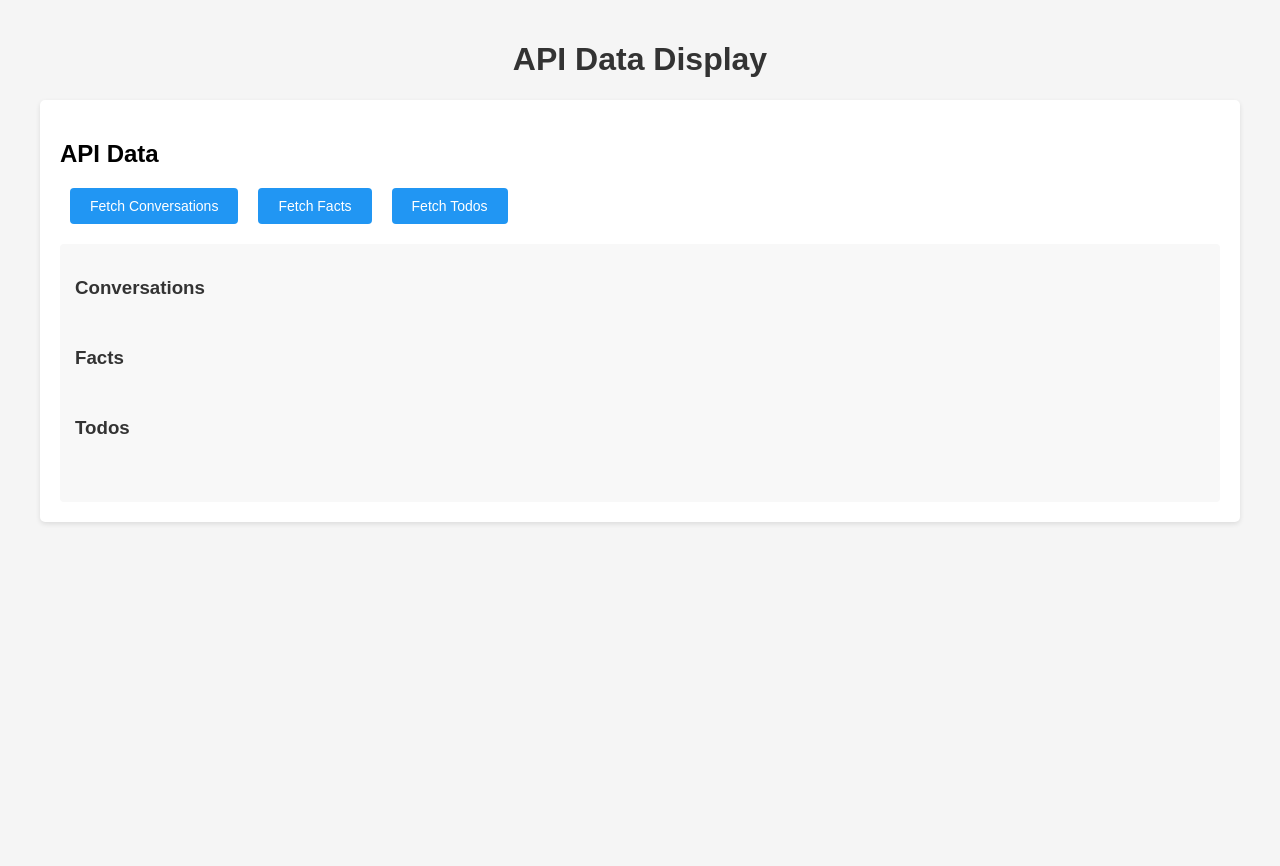
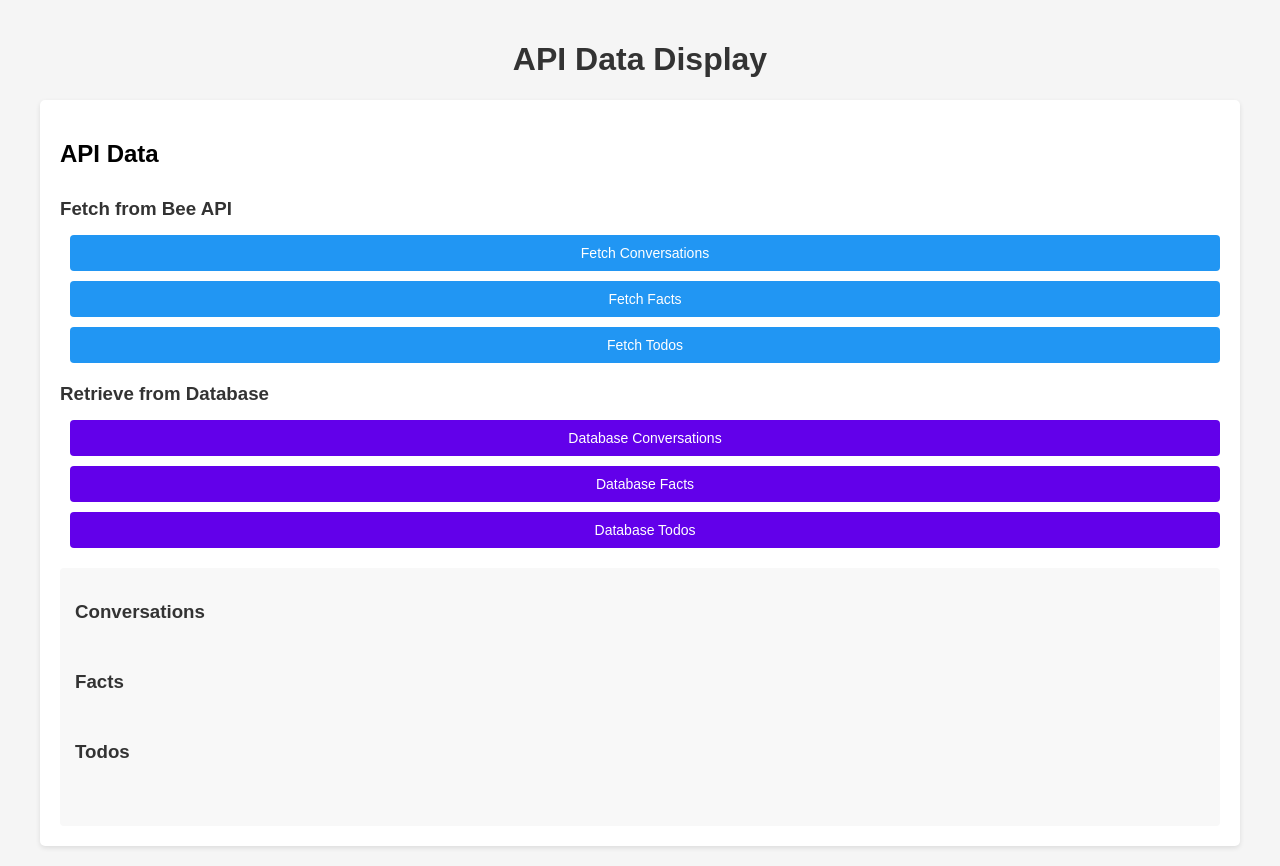
Before and after one commit to bbookman/Consolidated, a Flask app: page / in a window 1280 px wide. Before the commit the page ends 524 px from the top, so only its background shows below. Run offline with Flask 3, Linux system fonts and the light colour scheme.

Commit message:
Add database API endpoints and frontend integration for conversations, facts, and todos.
Replit-Commit-Author: Agent
Replit-Commit-Session-Id: c0a4addd-ece6-4ed5-95b6-c1cf11db8db4
Replit-Commit-Screenshot-Url: https://storage.googleapis.com/screenshot-production-us-central1/03657d4f-4b0a-4d41-9f65-aae2f4d19408/185e7803-1fe3-4828-9cb5-e7ea56541413.jpg

```diff
--- a/app.py
+++ b/app.py
@@ -273,5 +273,74 @@ async def get_todos():
         app.logger.error(f"Error in get_todos: {str(e)}")
         return {'error': str(e)}, 500
 
+# Database-specific API endpoints
+@app.route('/api/db/conversations', methods=['GET'])
+def get_db_conversations():
+    try:
+        # Retrieve conversations from database
+        conversations = db.get_conversations_from_db()
+
+        # Format for display
+        formatted_conversations = []
+        for conv in conversations:
+            # Convert from SQLAlchemy object to dictionary
+            formatted_conv = {
+                "Summary": conv.summary if conv.summary else "No summary available",
+                "Created At": conv.created_at.isoformat() if conv.created_at else "Unknown",
+                "Address": conv.address if conv.address else "No address"
+            }
+            formatted_conversations.append(formatted_conv)
+
+        return {'conversations': formatted_conversations, 'count': len(formatted_conversations)}
+
+    except Exception as e:
+        app.logger.error(f"Error getting conversations from DB: {str(e)}")
+        return {'error': str(e)}, 500
+
+@app.route('/api/db/facts', methods=['GET'])
+def get_db_facts():
+    try:
+        # Retrieve facts from database
+        facts = db.get_facts_from_db()
+
+        # Format for display
+        formatted_facts = []
+        for fact in facts:
+            # Convert from SQLAlchemy object to dictionary
+            formatted_fact = {
+                "Text": fact.text,
+                "Created At": fact.created_at.isoformat() if fact.created_at else "Unknown"
+            }
+            formatted_facts.append(formatted_fact)
+
+        return {'facts': formatted_facts, 'count': len(formatted_facts)}
+
+    except Exception as e:
+        app.logger.error(f"Error getting facts from DB: {str(e)}")
+        return {'error': str(e)}, 500
+
+@app.route('/api/db/todos', methods=['GET'])
+def get_db_todos():
+    try:
+        # Retrieve todos from database
+        todos = db.get_todos_from_db()
+
+        # Format for display
+        formatted_todos = []
+        for todo in todos:
+            # Convert from SQLAlchemy object to dictionary
+            formatted_todo = {
+                "Task": todo.task,
+                "Completed": "Yes" if todo.completed else "No",
+                "Created At": todo.created_at.isoformat() if todo.created_at else "Unknown"
+            }
+            formatted_todos.append(formatted_todo)
+
+        return {'todos': formatted_todos, 'count': len(formatted_todos)}
+
+    except Exception as e:
+        app.logger.error(f"Error getting todos from DB: {str(e)}")
+        return {'error': str(e)}, 500
+
 if __name__ == '__main__':
     app.run(host='0.0.0.0', port=5000, debug=True)
--- a/static/script.js
+++ b/static/script.js
@@ -2,6 +2,11 @@
 const fetchConversationsButton = document.getElementById('fetch-conversations');
 const fetchFactsButton = document.getElementById('fetch-facts');
 const fetchTodosButton = document.getElementById('fetch-todos');
+
+// Database-related buttons
+const dbConversationsButton = document.getElementById('db-conversations');
+const dbFactsButton = document.getElementById('db-facts');
+const dbTodosButton = document.getElementById('db-todos');
 
 // Function to format date
 function formatDate(dateString) {
@@ -79,7 +84,39 @@ async function fetchApiData(endpoint) {
     }
 }
 
-// Event listeners
+// Database functions
+async function fetchDbData(endpoint) {
+    try {
+        const response = await fetch(`/api/db/${endpoint}`);
+        const data = await response.json();
+
+        if (data.error) {
+            throw new Error(data.error);
+        }
+
+        // Display data as cards and show record count
+        displayDataAsCards(data, endpoint);
+
+        // Add a status message showing record count
+        const cardsContainer = document.getElementById(`${endpoint}-cards`);
+        const countMessage = document.createElement('div');
+        countMessage.className = 'db-status';
+        countMessage.innerHTML = `<p>Retrieved ${data.count} records from database</p>`;
+        cardsContainer.prepend(countMessage);
+
+    } catch (error) {
+        console.error(`Error fetching ${endpoint} from database:`, error);
+        document.getElementById(`${endpoint}-cards`).innerHTML =
+            `<div class="error-card">Error fetching ${endpoint} from database: ${error.message}</div>`;
+    }
+}
+
+// Event listeners for API data
 fetchConversationsButton.addEventListener('click', () => fetchApiData('conversations'));
 fetchFactsButton.addEventListener('click', () => fetchApiData('facts'));
 fetchTodosButton.addEventListener('click', () => fetchApiData('todos'));
+
+// Event listeners for database data
+dbConversationsButton.addEventListener('click', () => fetchDbData('conversations'));
+dbFactsButton.addEventListener('click', () => fetchDbData('facts'));
+dbTodosButton.addEventListener('click', () => fetchDbData('todos'));
--- a/static/style.css
+++ b/static/style.css
@@ -93,15 +93,45 @@ h3 {
 .api-buttons {
     margin-bottom: 20px;
     display: flex;
+    flex-wrap: wrap;
     gap: 10px;
+    flex-direction: column;
+}
+
+.api-buttons h3 {
+    margin-top: 10px;
+    margin-bottom: 5px;
+    width: 100%;
 }
 
 .api-buttons button {
     background-color: #2196F3;
 }
 
-.api-buttons button:hover {
+/* Bee API buttons */
+.api-buttons button#fetch-conversations,
+.api-buttons button#fetch-facts,
+.api-buttons button#fetch-todos {
+    background-color: #2196F3;
+}
+
+.api-buttons button#fetch-conversations:hover,
+.api-buttons button#fetch-facts:hover,
+.api-buttons button#fetch-todos:hover {
     background-color: #1976D2;
+}
+
+/* Database buttons */
+.api-buttons button#db-conversations,
+.api-buttons button#db-facts,
+.api-buttons button#db-todos {
+    background-color: #6200EA;
+}
+
+.api-buttons button#db-conversations:hover,
+.api-buttons button#db-facts:hover,
+.api-buttons button#db-todos:hover {
+    background-color: #4A148C;
 }
 
 .api-output {
@@ -207,3 +237,28 @@ h3 {
 #data-display {
     margin-bottom: 2rem;
 }
+
+/* Database status message */
+.db-status {
+    background-color: #E1F5FE;
+    border-left: 4px solid #0288D1;
+    padding: 8px 12px;
+    margin-bottom: 1rem;
+    border-radius: 4px;
+}
+
+.db-status p {
+    margin: 0;
+    color: #01579B;
+    font-size: 0.9rem;
+}
+
+/* Error card */
+.error-card {
+    background-color: #FFEBEE;
+    border-left: 4px solid #D32F2F;
+    padding: 1rem;
+    margin-bottom: 1rem;
+    border-radius: 4px;
+    color: #B71C1C;
+}
--- a/templates/index.html
+++ b/templates/index.html
@@ -12,9 +12,15 @@
         <div class="api-container">
             <h2>API Data</h2>
             <div class="api-buttons">
+                <h3>Fetch from Bee API</h3>
                 <button id="fetch-conversations">Fetch Conversations</button>
                 <button id="fetch-facts">Fetch Facts</button>
                 <button id="fetch-todos">Fetch Todos</button>
+
+                <h3>Retrieve from Database</h3>
+                <button id="db-conversations">Database Conversations</button>
+                <button id="db-facts">Database Facts</button>
+                <button id="db-todos">Database Todos</button>
             </div>
             <div class="api-output">
                 <div id="data-display">
```
